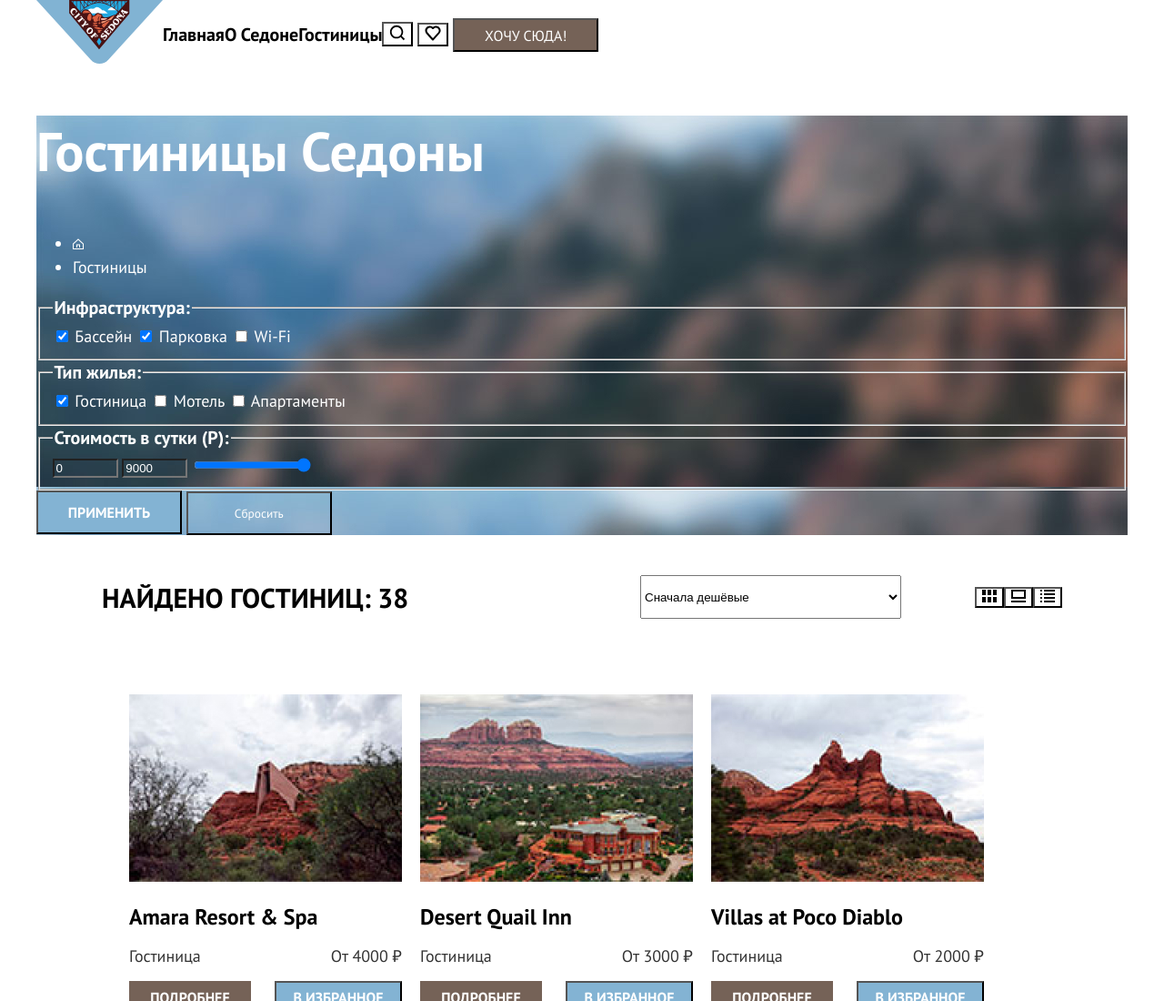
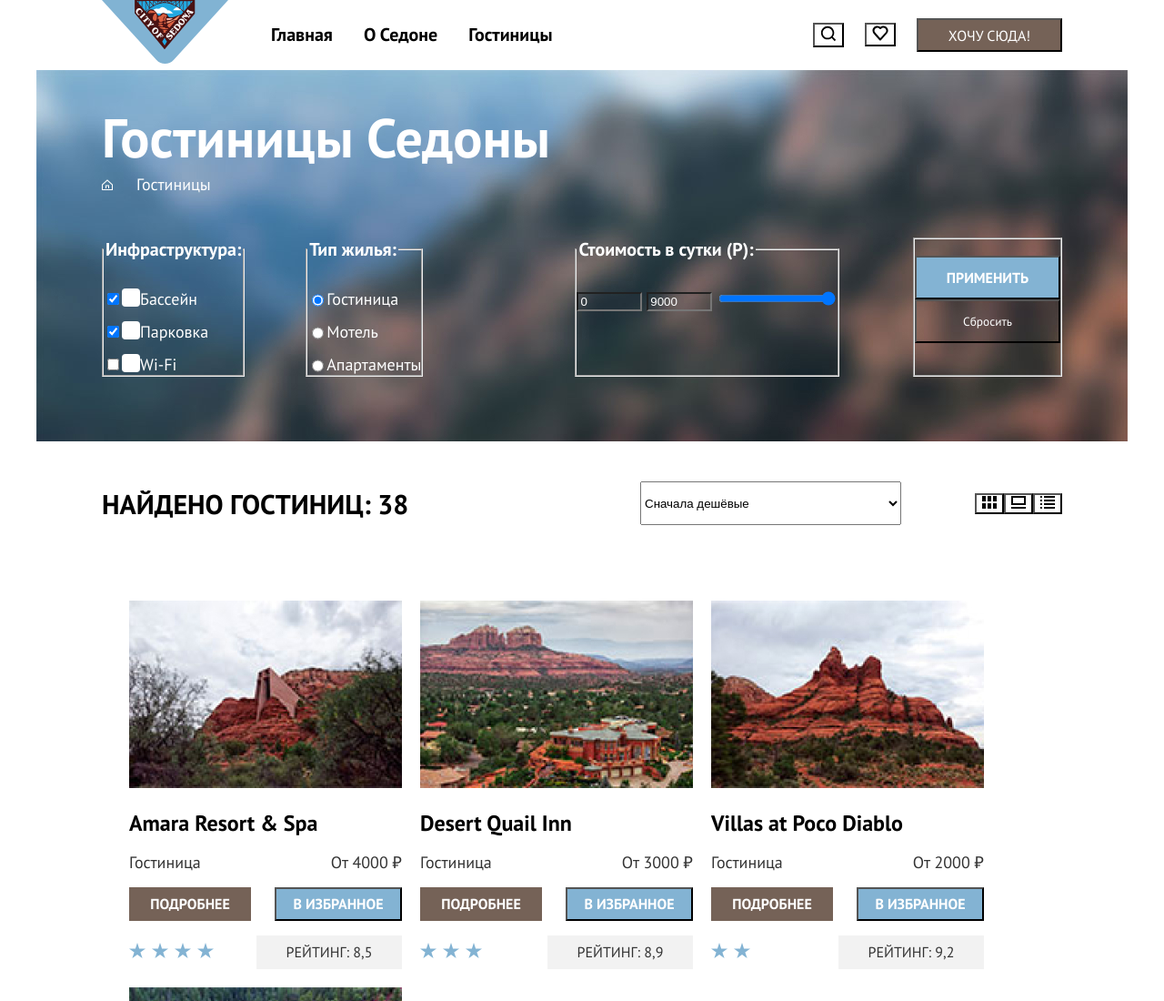
Before and after one commit to htmlacademy-htmlcss/837367-sedona-33, a plain HTML site: page catalog.html in a window 1280 px wide. Shown: the top 1100 px of the page at 91% size. Drawn offline with Linux system fonts and the light colour scheme.

Commit message:
Микросетки на флексах для всех страниц

```diff
--- a/catalog.html
+++ b/catalog.html
@@ -50,7 +50,8 @@
       </ul>
     </nav>
 
-    <div class="actions">
+    <ul class="actions">
+      <li class="actions-item">
         <button class="actions-iconic-button" type="button">
           <svg width="18" height="18" viewBox="0 0 20 19" fill="none" xmlns="http://www.w3.org/2000/svg">
             <title>Найти</title>
@@ -59,6 +60,8 @@
               fill="black" />
           </svg>
         </button>
+      </li>
+      <li class="actions-item">
         <button class="actions-iconic-button" type="button">
           <svg xmlns="http://www.w3.org/2000/svg" width="18" height="17" viewBox="0 0 19 17" fill="none">
             <title>Избранное</title>
@@ -67,8 +70,11 @@
               fill="black" />
           </svg>
         </button>
+      </li>
+      <li class="actions-item">
         <button class="actions-button" type="button">Хочу сюда!</button>
-    </div>
+      </li>
+    </ul>
   </header>
   <main class="main-catalog">
     <section class="catalog">
@@ -89,42 +95,47 @@
         </li>
       </ul>
       <form class="filter-catalog" method="post" action="https://echo.htmlacademy.ru/">
-        <fieldset class="filter-catalog-fieldset">
+        <fieldset class="filter-catalog-fieldset infrastructure">
           <legend class="filter-catalog-legend">
             Инфраструктура:
           </legend>
           <label class="filter-catalog-label">
             <input class="filter-catalog-input" type="checkbox" name="waterpool" checked>
+            <span class="custom-checkbox"></span>
             Бассейн
           </label>
           <label class="filter-catalog-label">
             <input class="filter-catalog-input" type="checkbox" name="parking-area" checked>
+            <span class="custom-checkbox"></span>
             Парковка
           </label>
           <label class="filter-catalog-label">
             <input class="filter-catalog-input" type="checkbox" name="internet">
+            <span class="custom-checkbox"></span>
             Wi-Fi
           </label>
         </fieldset>
-
-        <fieldset class="filter-catalog-fieldset">
+        <fieldset class="filter-catalog-fieldset housing-type">
           <legend class="filter-catalog-legend">
             Тип жилья:
           </legend>
           <label class="filter-catalog-label">
-            <input class="filter-catalog-input" type="checkbox" name="hotel-room" checked>
+            <input class="filter-catalog-input" type="radio" name="housing-type" checked>
+            <span class="custom-radio"></span>
             Гостиница
           </label>
           <label class="filter-catalog-label">
-            <input class="filter-catalog-input" type="checkbox" name="motel-room">
+            <input class="filter-catalog-input" type="radio" name="housing-type">
+            <span class="custom-radio"></span>
             Мотель
           </label>
           <label class="filter-catalog-label">
-            <input class="filter-catalog-input" type="checkbox" name="flat">
+            <input class="filter-catalog-input" type="radio" name="housing-type">
+            <span class="custom-radio"></span>
             Апартаменты
           </label>
         </fieldset>
-        <fieldset class="filter-catalog-fieldset">
+        <fieldset class="filter-catalog-fieldset cost-range">
           <legend class="filter-catalog-legend">
             Стоимость в сутки (Р):
           </legend>
@@ -132,8 +143,16 @@
           <input class="filter-input-number" type="number" min="1" max="9000" step="1" value="9000" name="max-cost">
           <input class="filter-range" type="range" min="0" max="9000" step="100" value="9000" name="range">
         </fieldset>
+        <fieldset class="filter-catalog-fieldset buttons-wrapper">
+          <ul class="catalog-button-list">
+            <li class="button-item">
               <input class="filter-catalog-button submit" type="submit" value="Применить">
+            </li>
+            <li class="button-item">
               <input class="filter-catalog-button reset" type="reset" value="Сбросить">
+            </li>
+          </ul>
+        </fieldset>
       </form>
     </section>
     <div class="filter">
--- a/styles.css
+++ b/styles.css
@@ -45,13 +45,24 @@ img {
 .main-header {
   display: flex;
   align-items: center;
+  padding-left: 72px;
+  padding-right: 72px;
+
+}
+
+.logo-link {
+  margin-right: 47px;
+}
+
+.navigation {
+  margin-right: auto;
 }
 
 .navigation-list {
   display: flex;
+  list-style-type: none;
   margin: 0;
   padding: 0;
-  list-style-type: none;
 }
 
 .navigation-link {
@@ -59,6 +70,23 @@ img {
   font-weight: 700;
   text-decoration: none;
   color: #000000;
+}
+
+.navigation-item:not(:last-child) {
+  margin-right: 34px;
+}
+
+.actions {
+  display: flex;
+  margin: 0;
+  padding: 0;
+  list-style-type: none;
+  align-items: center;
+}
+
+.actions-item:not(:last-child) {
+  margin-right: 23px;
+
 }
 
 .actions-iconic-button {
@@ -313,37 +341,97 @@ img {
 
 .catalog {
   width: 1200px;
-  min-height: 408px;
+  height: 408px;
   background-image: url('images/bg-catalog.jpg');
   color: #FFFFFF;
   background-color: #89abb7;
+  padding: 35px 72px 86px 72px;
 }
 
 .catalog-title {
+  display: block;
   font-size: 60px;
   line-height: 78px;
+  margin: 0;
+}
+
+.breadcrumb-list {
+  display: flex;
+  list-style-type: none;
+  margin: 0 0 45px;
+  padding: 0;
+}
+
+.breadcrumb-item:not(:last-child) {
+  margin-right: 26px;
+}
+
+.filter-catalog {
+  display: flex;
+}
+
+.filter-catalog-fieldset {
+  padding: 0;
+  margin: 0;
+}
+
+.filter-catalog-fieldset.infrastructure {
+  margin-right: 67px;
+}
+
+.filter-catalog-fieldset.housing-type {
+  margin-right: 167px;
+}
+
+.filter-catalog-fieldset.cost-range {
+  margin-right: auto;
 }
 
 .filter-catalog-legend {
   font-size: 20px;
   font-weight: 700;
   line-height: 26px;
+  margin-bottom: 30px;
 }
 
 .filter-catalog-label {
+  display: flex;
   line-height: 23px;
 }
+
+.filter-catalog-label:not(:last-child) {
+  margin-bottom: 13px;
+}
+
+.custom-checkbox {
+  display: block;
+  width: 20px;
+  height: 20px;
+  background-color: #FFFFFF;
+  border-radius: 4px;
+}
+
+
 
 .filter-input-number {
   background-color: transparent;
   color: inherit;
 }
 
+.catalog-button-list {
+  display: block;
+  list-style-type: none;
+  padding: 0;
+}
+
+.button-item {}
+
 .filter-catalog-button {
   width: 160px;
   height: 48px;
   font-family: inherit;
   color: #FFFFFF;
+  margin: 0;
 }
 
 .filter-catalog-button.submit {
@@ -352,6 +440,7 @@ img {
   font-weight: 700;
   background-color: #83B3D3;
   text-transform: uppercase;
+
 }
 
 .filter-catalog-button.reset {
```
Lines whose indentation alone changed are shown as unchanged.
